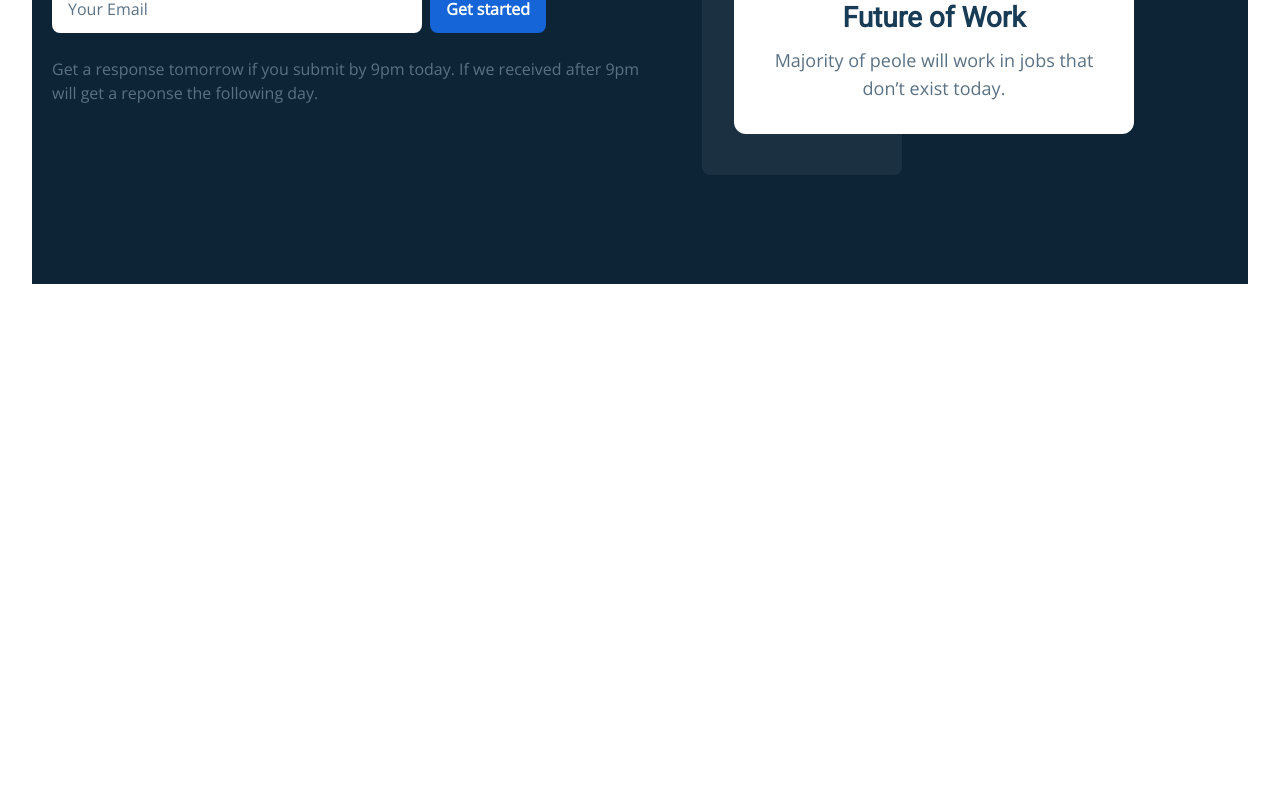
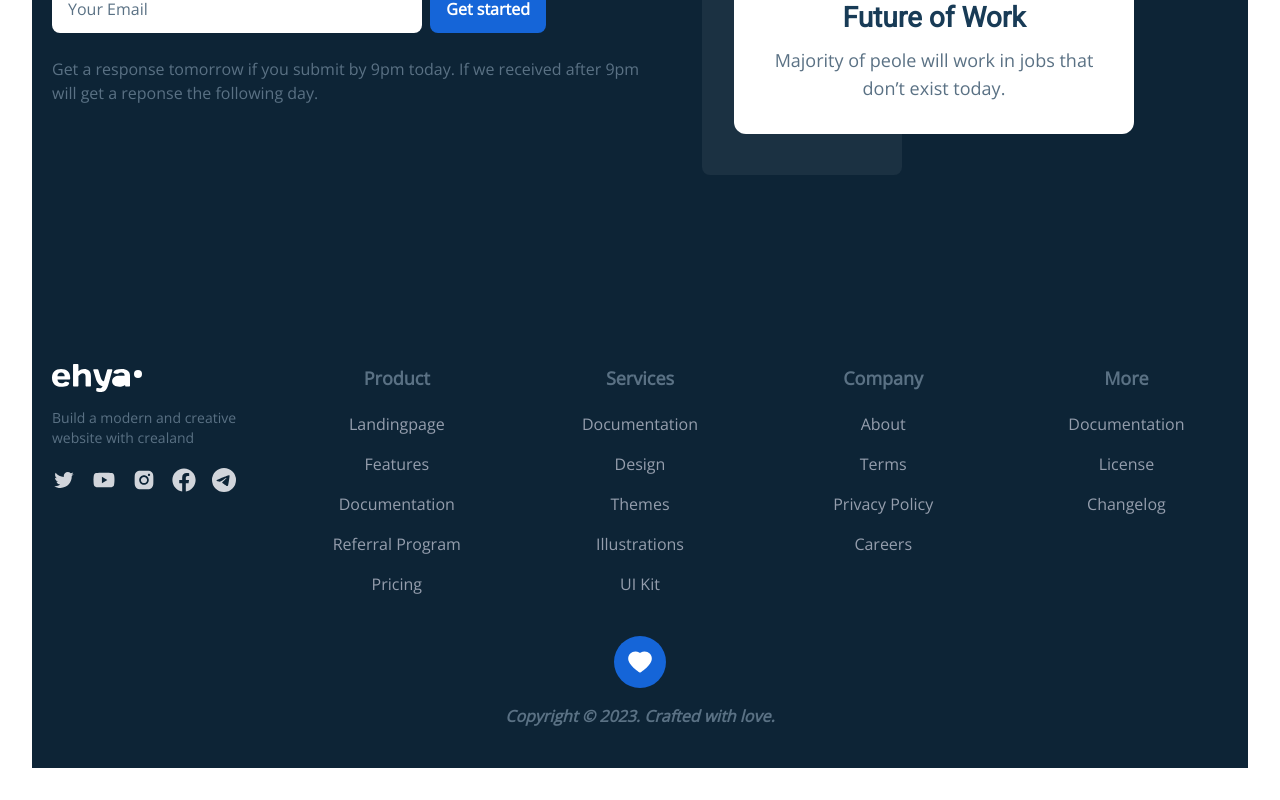
Before and after one commit to rakibhossen11/pieblog, a React (Vite) app: page / in a window 1280 px wide. Shown: the part 1257-2057 px from the top of the page. Before the commit the page ends 1573 px from the top, so only its background shows below. Built offline with nearby package versions, Linux system fonts and the light colour scheme; no server answers.

Commit message:
create footer

```diff
--- a/src/components/Footer.jsx
+++ b/src/components/Footer.jsx
@@ -1,11 +1,143 @@
-import React from 'react';
+import React from "react";
+import {
+    AiOutlineTwitter,
+    AiFillYoutube,
+    AiFillInstagram,
+    AiFillHeart,
+  } from "react-icons/ai";
+  import { FaFacebook } from "react-icons/fa";
+  import { BsTelegram } from "react-icons/bs";
+import Images from "../constants/Images";
 
 const Footer = () => {
-    return (
-        <div>
-
+  return (
+    <section className="bg-dark-hard">
+      <footer className="container mx-auto grid grid-cols-10 px-5 py-10 gap-y-10 gap-x-5 md:pt-20 md:grid-cols-12 lg:grid-cols-10 lg:gap-x-10">
+        {/* ----------------------------- */}
+        <div className="col-span-5 md:col-span-4 lg:col-span-2">
+          <h3 className="text-dark-light font-bold md:text-lg">Product</h3>
+          <ul className="text-[#959EAD] text-sm mt-5 space-y-4 md:text-base">
+            <li>
+              <a href="/">Landingpage</a>
+            </li>
+            <li>
+              <a href="/">Features</a>
+            </li>
+            <li>
+              <a href="/">Documentation</a>
+            </li>
+            <li>
+              <a href="/">Referral Program</a>
+            </li>
+            <li>
+              <a href="/">Pricing</a>
+            </li>
+          </ul>
         </div>
-    );
+        {/* -------------------------------------- */}
+        <div className="col-span-5 md:col-span-4 lg:col-span-2">
+          <h3 className="text-dark-light font-bold md:text-lg">Services</h3>
+          <ul className="text-[#959EAD] text-sm mt-5 space-y-4 md:text-base">
+            <li>
+              <a href="/">Documentation</a>
+            </li>
+            <li>
+              <a href="/">Design</a>
+            </li>
+            <li>
+              <a href="/">Themes</a>
+            </li>
+            <li>
+              <a href="/">Illustrations</a>
+            </li>
+            <li>
+              <a href="/">UI Kit</a>
+            </li>
+          </ul>
+        </div>
+        {/* ---------------------------------------- */}
+        <div className="col-span-5 md:col-span-4 md:col-start-5 lg:col-start-auto lg:col-span-2">
+          <h3 className="text-dark-light font-bold md:text-lg">Company</h3>
+          <ul className="text-[#959EAD] text-sm mt-5 space-y-4 md:text-base">
+            <li>
+              <a href="/">About</a>
+            </li>
+            <li>
+              <a href="/">Terms</a>
+            </li>
+            <li>
+              <a href="/">Privacy Policy</a>
+            </li>
+            <li>
+              <a href="/">Careers</a>
+            </li>
+          </ul>
+        </div>
+        {/* ----------------------------------------- */}
+        <div className="col-span-5 md:col-span-4 lg:col-span-2">
+          <h3 className="text-dark-light font-bold md:text-lg">More</h3>
+          <ul className="text-[#959EAD] text-sm mt-5 space-y-4 md:text-base">
+            <li>
+              <a href="/">Documentation</a>
+            </li>
+            <li>
+              <a href="/">License</a>
+            </li>
+            <li>
+              <a href="/">Changelog</a>
+            </li>
+          </ul>
+        </div>
+        {/* ------------------------------------------------ */}
+        <div className="col-span-10 md:order-first md:col-span-4 lg:col-span-2">
+          <img
+            src={Images.Logo}
+            alt="logo"
+            className="brightness-0 invert mx-auto md:mx-0"
+          />
+          <p className="text-sm text-dark-light text-center mt-4 md:text-left md:text-base lg:text-sm">
+            Build a modern and creative website with crealand
+          </p>
+          <ul className="flex justify-center items-center mt-5 space-x-4 text-gray-300 md:justify-start">
+            <li>
+              <a href="/">
+                <AiOutlineTwitter className="w-6 h-auto" />
+              </a>
+            </li>
+            <li>
+              <a href="/">
+                <AiFillYoutube className="w-6 h-auto" />
+              </a>
+            </li>
+            <li>
+              <a href="/">
+                <AiFillInstagram className="w-6 h-auto" />
+              </a>
+            </li>
+            <li>
+              <a href="/">
+                <FaFacebook className="w-6 h-auto" />
+              </a>
+            </li>
+            <li>
+              <a href="/">
+                <BsTelegram className="w-6 h-auto" />
+              </a>
+            </li>
+          </ul>
+        </div>
+        {/* ------------------------------------------------ */}
+        <div className="hidden md:flex flex-col items-center space-y-4 md:col-span-12 lg:col-span-10">
+          <div className="bg-primary text-white p-3 rounded-full">
+            <AiFillHeart className="w-7 h-auto" />
+          </div>
+          <p className="font-bold italic text-dark-light">
+            Copyright © 2023. Crafted with love.
+          </p>
+        </div>
+      </footer>
+    </section>
+  );
 };
 
 export default Footer;
```
